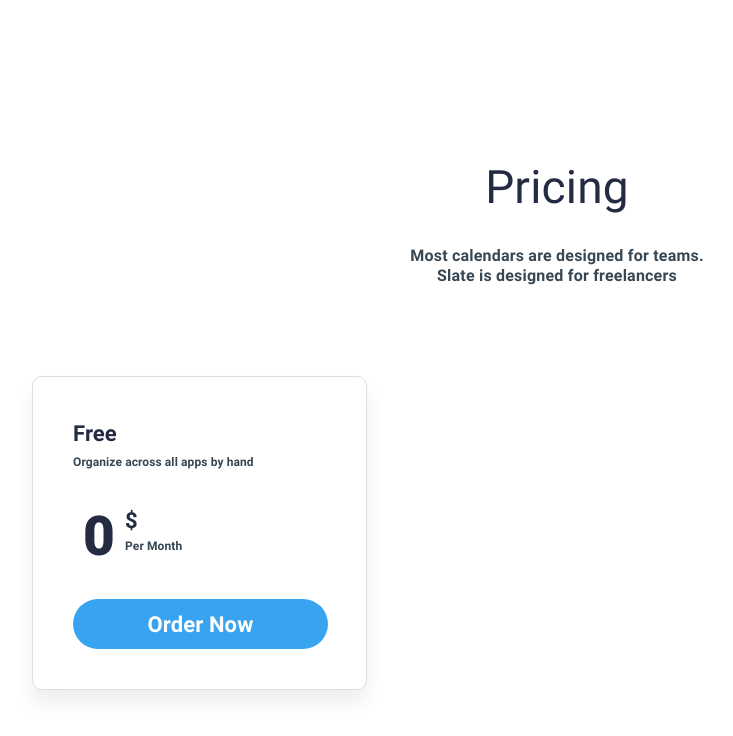
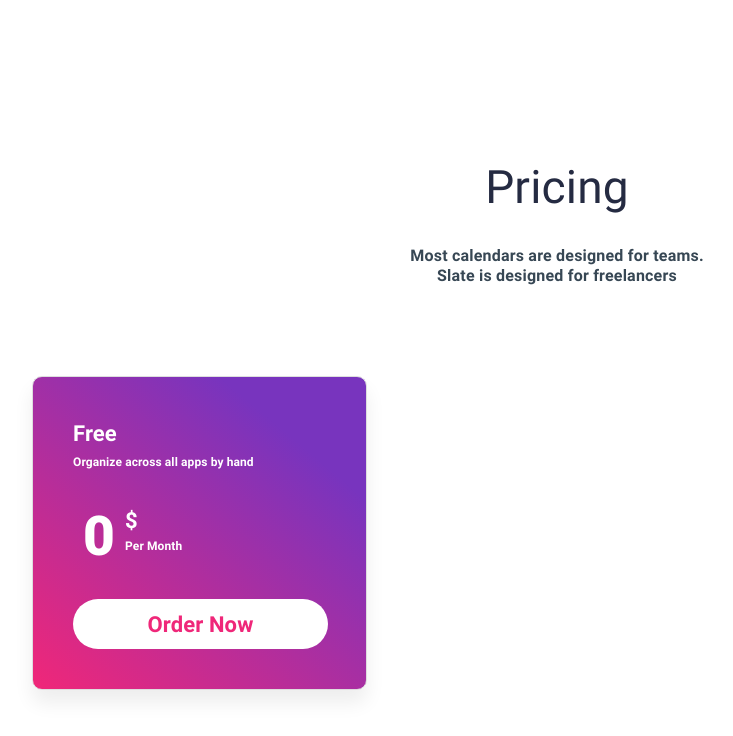
Before and after one commit to lattecoff/9_figma_land, a website: page source/pages/index.html in a window 1280 px wide. In both pictures the pointer is over the element 282 px from the left and 2498 px from the top of the page. Shown: the part 1965-2701 px from the top of the page, without its empty margins (83-816 px from the left). Drawn offline with nearby package versions, Linux system fonts and the light colour scheme; files that its build step writes are made by us from their sources; files whose address does not match are found by name.

Commit message:
Added properties hover for price card.

```diff
--- a/source/styles/main.scss
+++ b/source/styles/main.scss
@@ -298,4 +298,42 @@
 		}
 
 	}
+
+	.price__item:hover {
+		background: linear-gradient(39.97deg, #EF2779 0.79%, #7834BE 79.29%);
+
+		.plan {
+			color: #fff;
+		}
+
+		.desc {
+			color: #fff;
+		}
+
+		.price-tag {
+			display: flex;
+			padding: 30px 0;
+
+			.number {
+				color: #fff;
+			}
+
+			.period {
+				color: #fff;
+
+				p {
+					color: #fff;
+				}
+			}
+		}
+
+		.btn {
+
+			background: #fff;
+
+			.inscription a {
+				color: #ef2779;
+			}
+		}
+	}
 }
```
